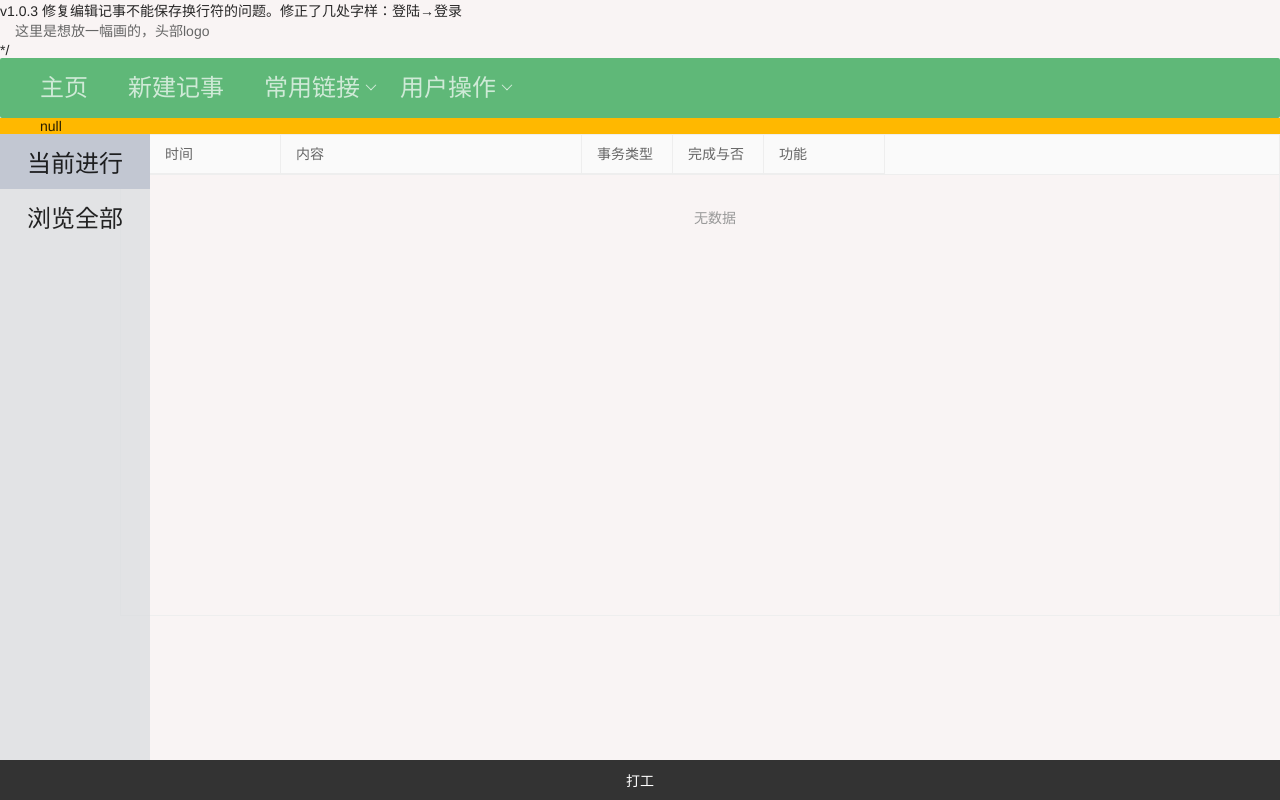
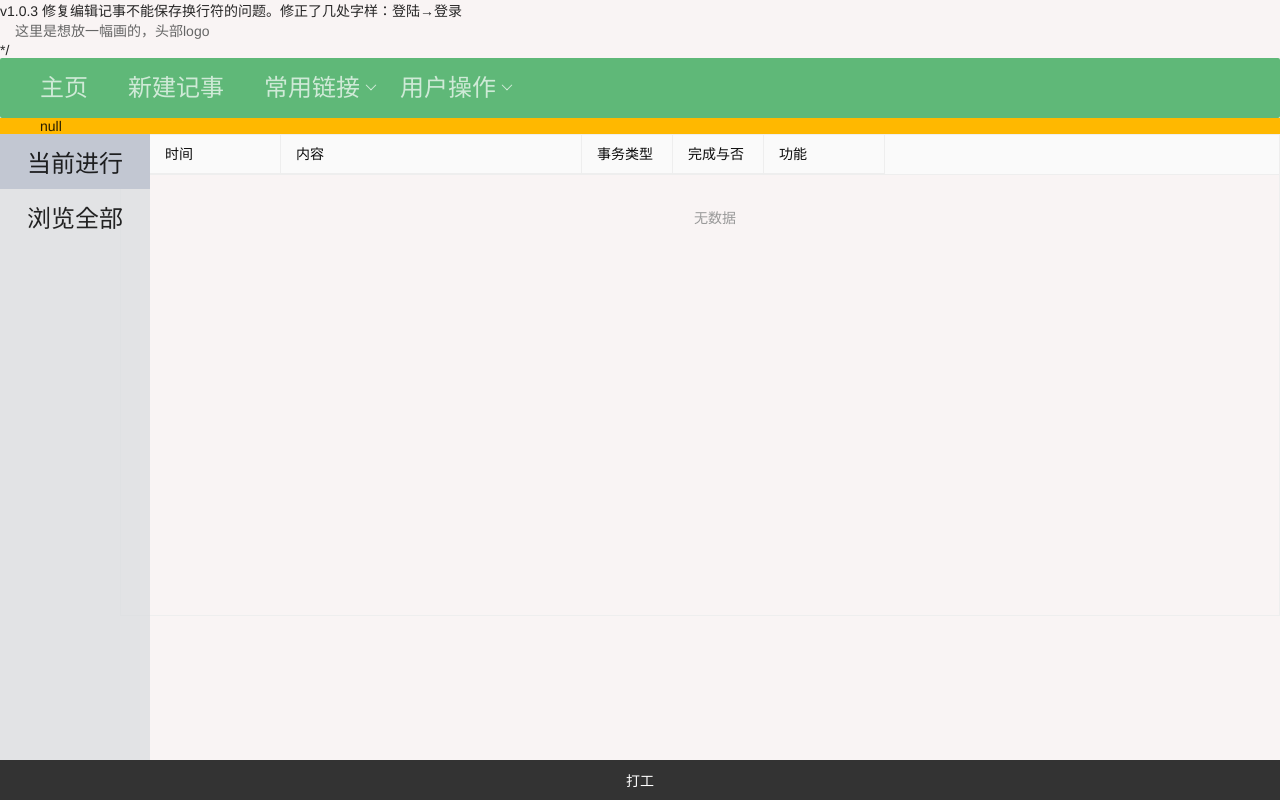
Before and after one commit to liyitong3/recordthings, a Flask app: template templates/zhuye.html in a window 1280 px wide. Run offline with Flask 3, Linux system fonts and the light colour scheme; the template is opened without the code that fills it, so the values that code supplies are empty.

Commit message:
取消layui的table字体淡颜色效果，用标准黑色

```diff
--- a/templates/zhuye.html
+++ b/templates/zhuye.html
@@ -9,6 +9,7 @@
         }
         .layui-table, .layui-table-view{
             margin: 0 !important;
+            color: #0C0C0C !important;
         }
         .layui-table-box{
             min-height: 60vh !important;
```
